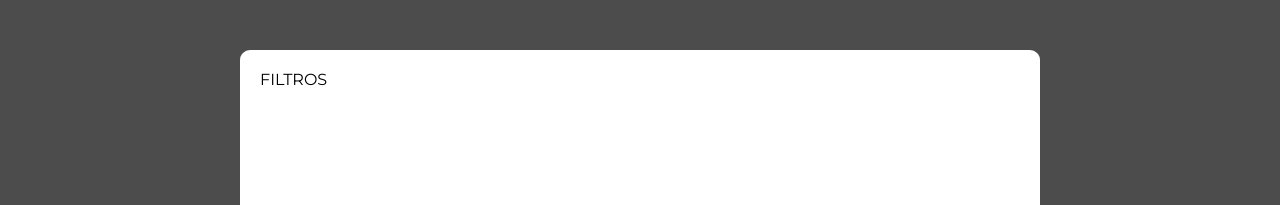
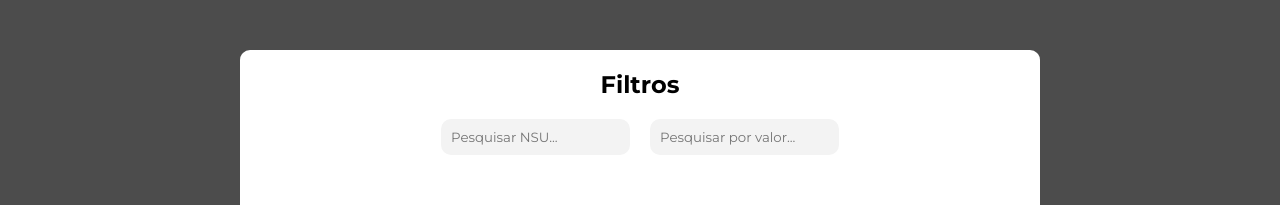
Before and after one commit to JOSE2803/app-rocha, a React (Vite) app: page /safra in a window 1280 px wide. Both pictures are taken after a click on the button "Filtros". Shown: the part 200-405 px from the top of the page. Built offline with nearby package versions, Linux system fonts and the light colour scheme; no server answers.

Commit message:
adição de html e css no componente filter

```diff
--- a/src/pages/Safra/Safra.jsx
+++ b/src/pages/Safra/Safra.jsx
@@ -90,6 +90,7 @@ function Safra() {
         setShowModal(!showModal);
         setShowModalReceipts(!showModalReceipts);
     };
+
     const handleClickModalFilters = () => {
         setShowModal(!showModal);
         setShowModalFilters(!showModasFilters);
@@ -380,7 +381,7 @@ function Safra() {
                     {data.length > 0 &&
 
                         data.map((el) => (
-                            <CardSafra key={el.Nsu} sale={el} />
+                            <CardSafra key={el.Nsu} sale={el}  vb />
                         ))}
                 </div>
                 <ToastContainer
--- a/src/pages/Safra/components/Filters/Filters.css
+++ b/src/pages/Safra/components/Filters/Filters.css
@@ -0,0 +1,20 @@
+.filter-content{
+   display: flex;
+   flex-direction: column;
+   align-items: center;
+   gap: 20px;
+}
+.filters-input{
+   border-radius: 10px;
+   border: none;
+   outline: none;
+   padding: 10px;
+   background-color: #f3f3f3;
+}
+.filters-input:hover{
+   background-color: #ebebeb;
+}
+.filters-inputs-div{
+   display: flex;
+   gap: 20px;
+}
--- a/src/pages/Safra/components/Filters/Filters.jsx
+++ b/src/pages/Safra/components/Filters/Filters.jsx
@@ -2,7 +2,21 @@ import "./Filters.css";
 
 function Filters() {
     return (
-        <div>FILTROS</div>
+        <div className="filter-content">
+            <h2>Filtros</h2>
+            <div className="filters-inputs-div">
+                <input
+                    type="text"
+                    placeholder="Pesquisar NSU..."
+                    className="filters-input"
+                />
+                <input
+                    type="text"
+                    placeholder="Pesquisar por valor..."
+                    className="filters-input"
+                />
+            </div>
+        </div>
      );
 }
 
```
